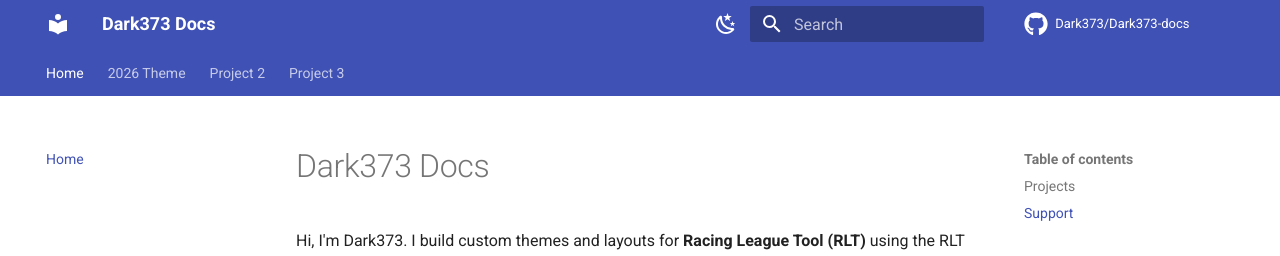
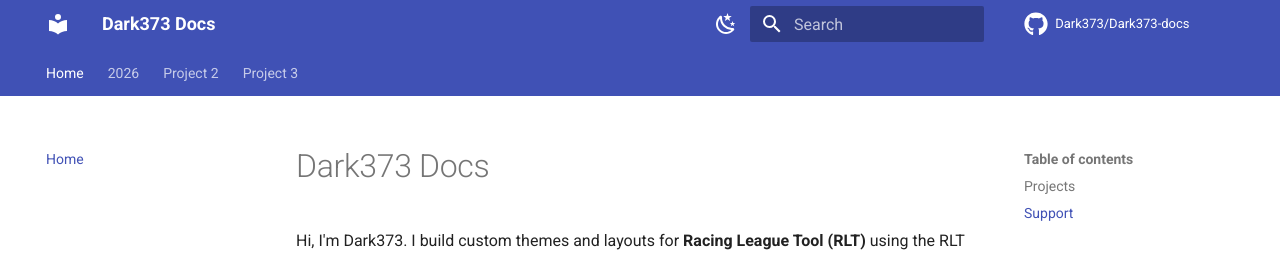
Before and after one commit to Dark373/Dark373-docs, an MkDocs documentation site: the page built from docs/index.md, in a window 1280 px wide. Shown: the top 256 px of the page. Built offline with MkDocs 1.6.1 and Material for MkDocs 9.7.7, drawn with Linux system fonts in a browser that asks for light colours; comment, search, counter and statistics services are not loaded.

Commit message:
Update mkdocs.yml

```diff
--- a/mkdocs.yml
+++ b/mkdocs.yml
@@ -65,7 +65,7 @@ markdown_extensions:
 
 nav:
   - Home: index.md
-  - 2026 Theme:
+  - 2026:
       - Overview: project-1/index.md
       - Gallery: project-1/gallery.md
       - Known Bugs: project-1/known-bugs.md
```
